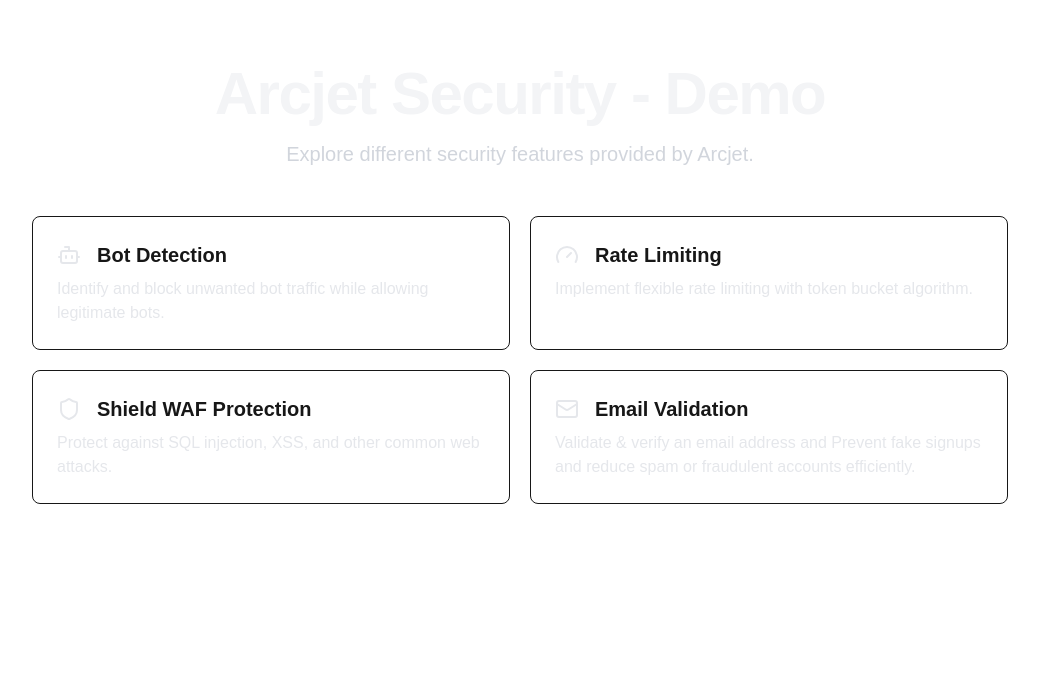
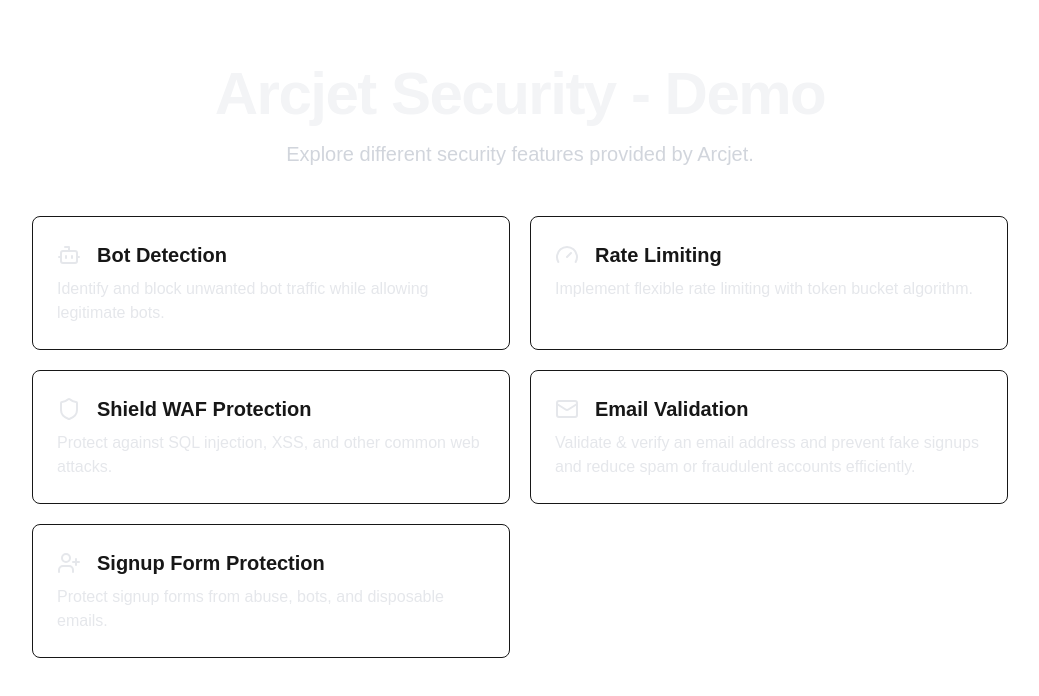
Before and after one commit to DevFreAkeD/arcjet-security-demo, a Next.js app: page / in a window 1280 px wide. Shown: the top 696 px of the page, without its empty margins (120-1159 px from the left). Built offline with nearby package versions, Linux system fonts and the light colour scheme.

Commit message:
add new demo to demos list

```diff
--- a/data/index.js
+++ b/data/index.js
@@ -1,10 +1,11 @@
-import { Bot, Gauge, Mail, Shield } from "lucide-react";
+import { Bot, Gauge, Mail, Shield, UserPlus } from "lucide-react";
 
 const demoIcons = {
     bot: <Bot className="w-6 h-6" />,
     gauge: <Gauge className="w-6 h-6" />,
     shield: <Shield className="w-6 h-6" />,
     email: <Mail className="w-6 h-6" />,
+    signup: <UserPlus className="w-6 h-6" />,
 };
 
 export const demos = [
@@ -28,8 +29,14 @@
   },
   {
     title: "Email Validation",
-    description: "Validate & verify an email address and Prevent fake signups and reduce spam or fraudulent accounts efficiently.",
+    description: "Validate & verify an email address and prevent fake signups and reduce spam or fraudulent accounts efficiently.",
     href: "/demo/email-validation",
     icon: demoIcons.email,
   },
+  {
+    title: "Signup Form Protection",
+    description: "Protect signup forms from abuse, bots, and disposable emails.",
+    href: "/demo/signup-form-protection",
+    icon: demoIcons.signup,
+  },
 ];
```
